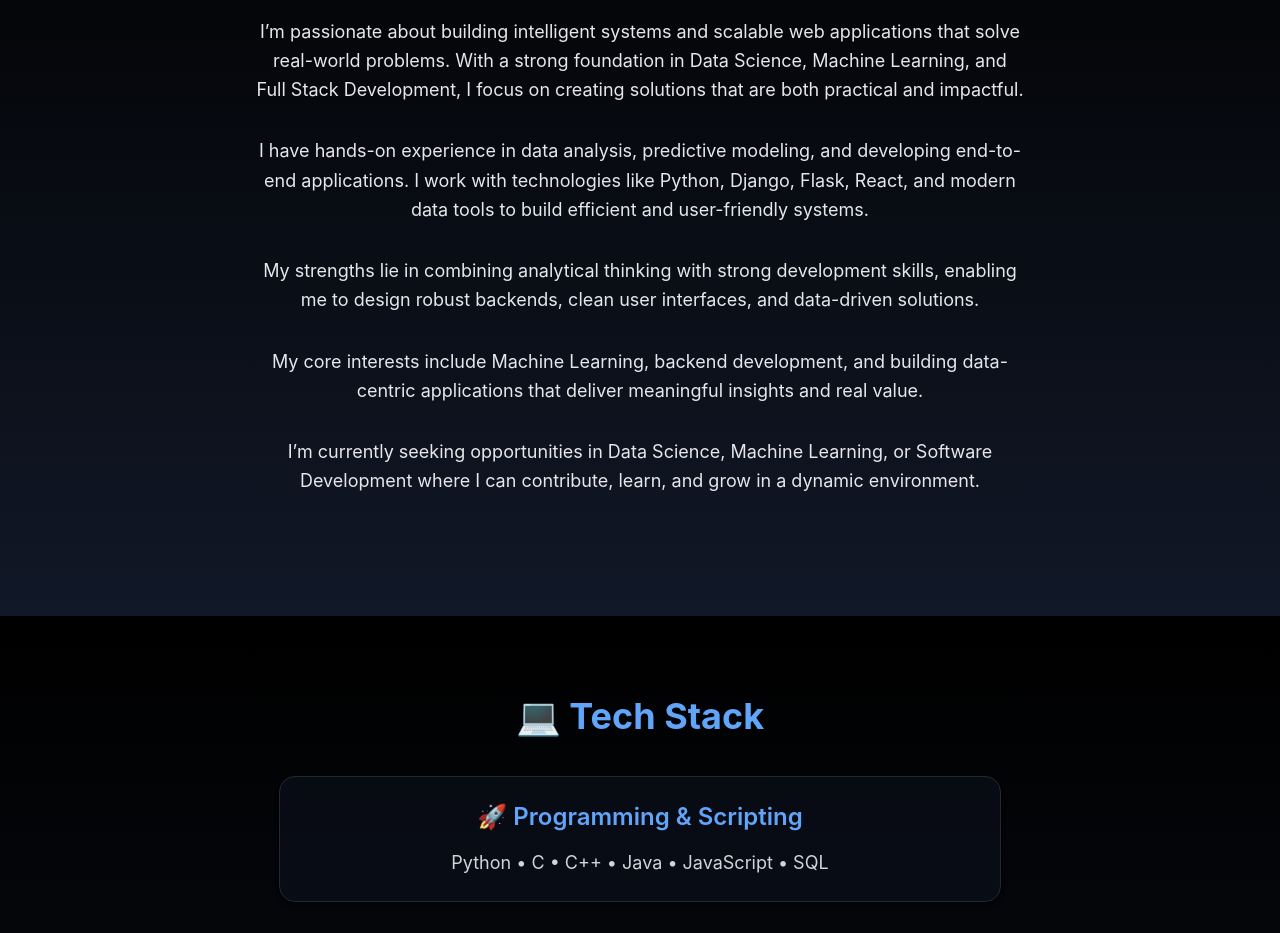
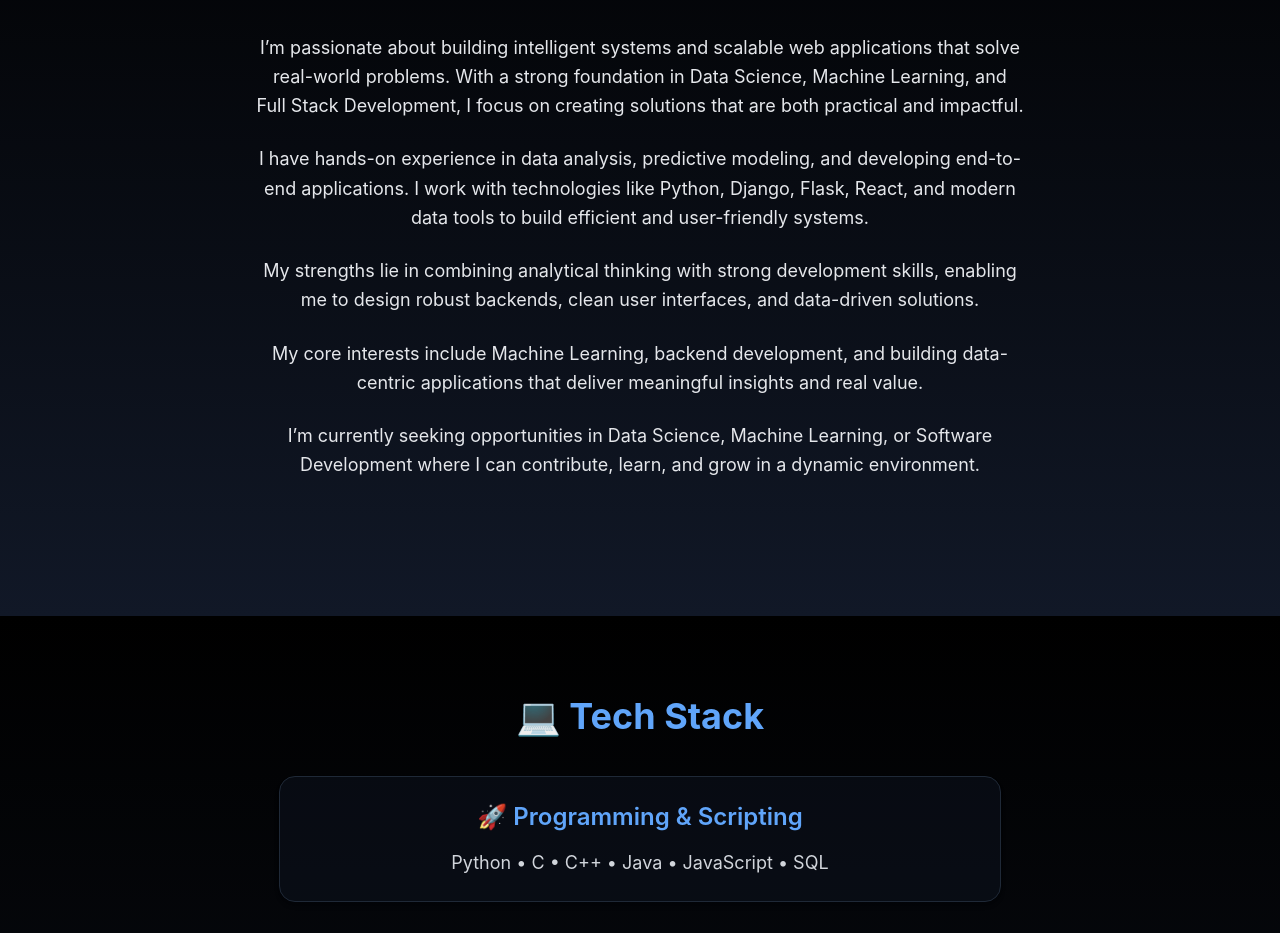
Before and after one commit to Sainathrahul22/portfolio, a Next.js app: page / in a window 1280 px wide. Shown: the part 1080-2013 px from the top of the page. Built offline with nearby package versions, Linux system fonts and the light colour scheme.

Commit message:
Update About Me section with new content

```diff
--- a/src/components/About.jsx
+++ b/src/components/About.jsx
@@ -15,35 +15,34 @@ export default function About() {
       >
         <h2 className="text-4xl font-bold mb-10 text-blue-400">👨‍💻 About Me</h2>
 
-        <div className="space-y-8 text-lg text-gray-200">
-          <p className="text-lg text-gray-200 leading-relaxed space-y-6">
+        <div className="space-y-6 text-lg text-gray-200">
+          <p className="leading-relaxed">
             I’m passionate about building intelligent systems and scalable web applications
             that solve real-world problems. With a strong foundation in Data Science,
             Machine Learning, and Full Stack Development, I focus on creating solutions
             that are both practical and impactful.
           </p>
 
-          <p className="text-lg text-gray-200 leading-relaxed mt-6">
+          <p className="leading-relaxed">
             I have hands-on experience in data analysis, predictive modeling, and developing
             end-to-end applications. I work with technologies like Python, Django, Flask, React,
             and modern data tools to build efficient and user-friendly systems.
           </p>
 
-          <p className="text-lg text-gray-200 leading-relaxed mt-6">
+          <p className="leading-relaxed">
             My strengths lie in combining analytical thinking with strong development skills, enabling me
             to design robust backends, clean user interfaces, and data-driven solutions.
           </p>
 
-          <p className="text-lg text-gray-200 leading-relaxed mt-6">
+          <p className="leading-relaxed">
             My core interests include Machine Learning, backend development, and building data-centric applications
             that deliver meaningful insights and real value.
           </p>
 
-          <p className="text-lg text-gray-200 leading-relaxed mt-6">
+          <p className="leading-relaxed">
             I’m currently seeking opportunities in Data Science, Machine Learning, or Software Development where
-             I can contribute, learn, and grow in a dynamic environment.
+            I can contribute, learn, and grow in a dynamic environment.
           </p>
-
         </div>
       </motion.div>
     </section>
```
